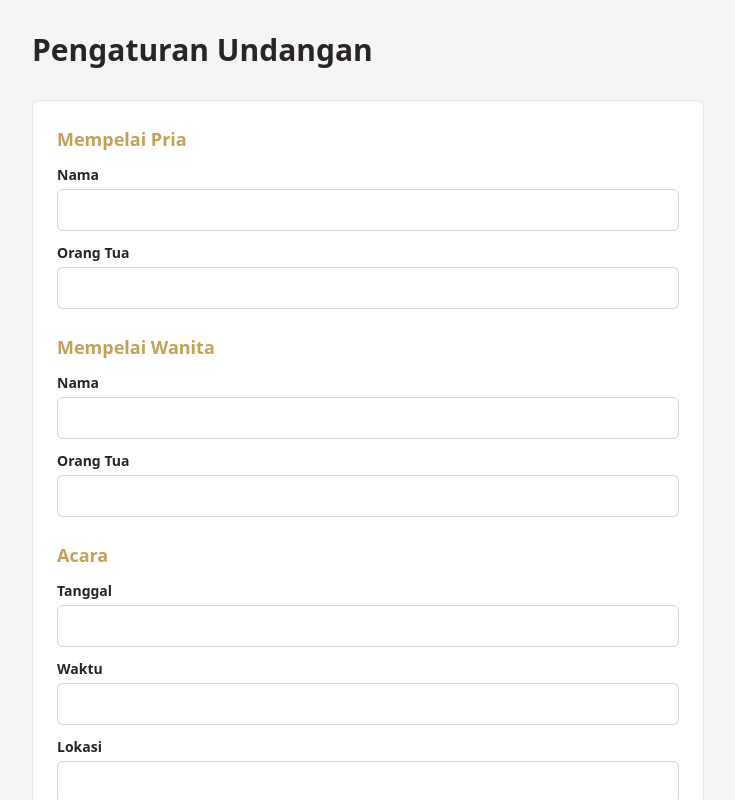
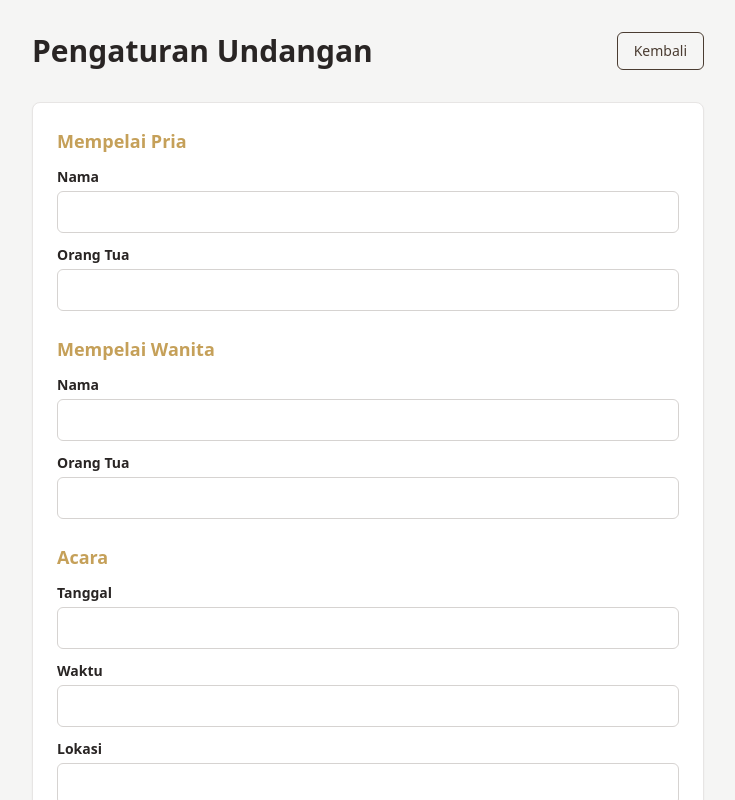
Before and after one commit to oktaviaputri499-create/WeddingInvitationPutri-Lutfi, a Next.js app: page /admin/settings in a window 1280 px wide. Shown: the top 800 px of the page, without its empty margins (272-1007 px from the left). Built offline with nearby package versions, Linux system fonts and the light colour scheme; no server answers; the database is empty.

Commit message:
add back button on setting page

```diff
--- a/src/app/admin/settings/page.tsx
+++ b/src/app/admin/settings/page.tsx
@@ -3,13 +3,30 @@ import SettingsForm from './SettingsForm'
 
 export const dynamic = "force-dynamic"
 
-export default async function SettingsPage() {
+export default async function SettingsPage({
+  searchParams,
+}: {
+  searchParams: { secret?: string }
+}) {
+  const secret = searchParams.secret
+  const backHref = secret
+    ? `/admin?secret=${encodeURIComponent(secret)}`
+    : '/admin'
+
   const settings = await prisma.eventSettings.findUnique({ where: { id: 'main' } })
 
   return (
     <div className="min-h-screen bg-stone-100 p-8 text-stone-800">
       <div className="max-w-2xl mx-auto">
-        <h1 className="text-3xl font-bold mb-8">Pengaturan Undangan</h1>
+        <div className="flex items-center justify-between mb-8">
+          <h1 className="text-3xl font-bold">Pengaturan Undangan</h1>
+          <a
+            href={backHref}
+            className="px-4 py-2 border border-dark-brown text-dark-brown text-sm rounded-md hover:bg-dark-brown hover:text-white transition"
+          >
+            Kembali
+          </a>
+        </div>
         <div className="bg-white rounded-lg shadow-sm border border-stone-200 p-6">
           <SettingsForm settings={settings} />
         </div>
```
